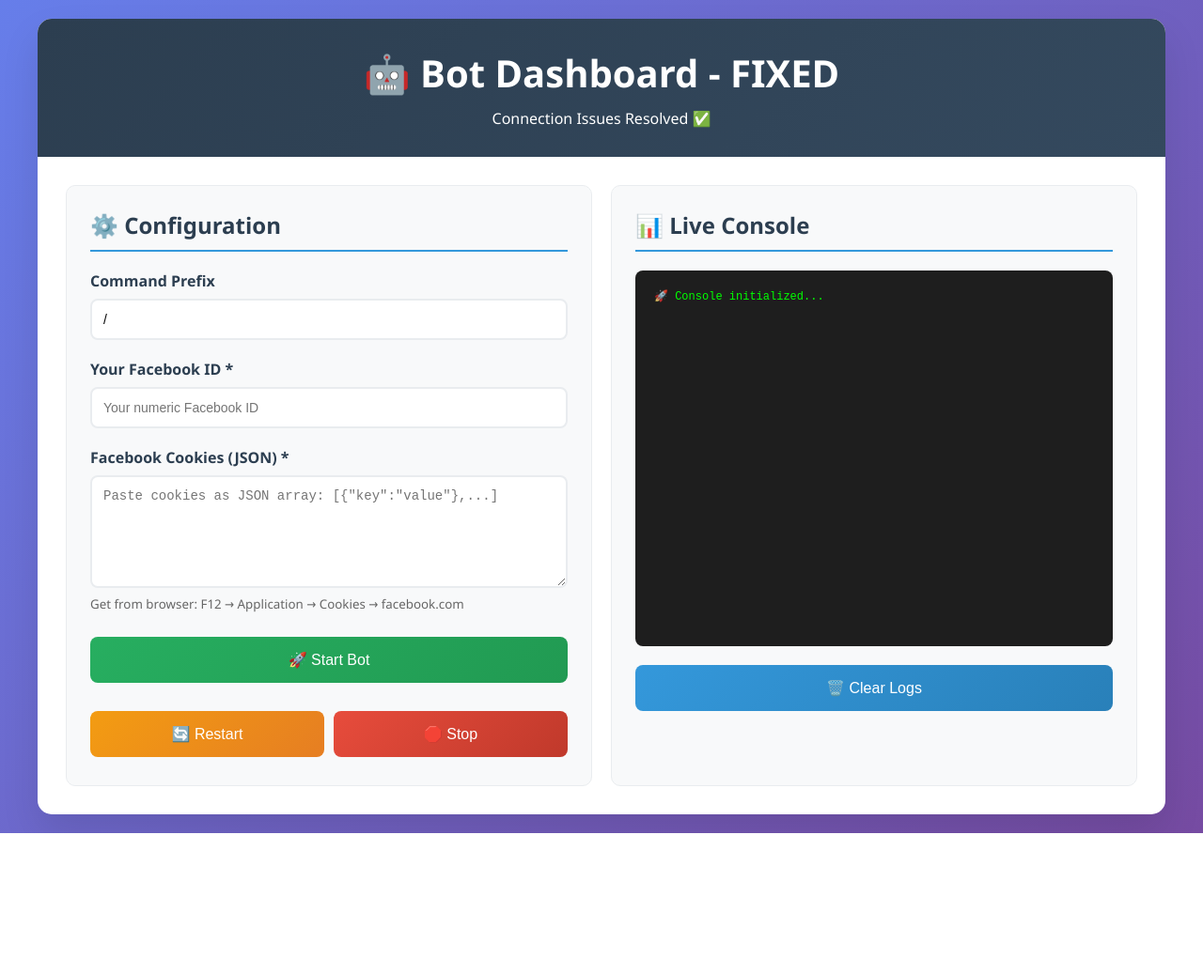
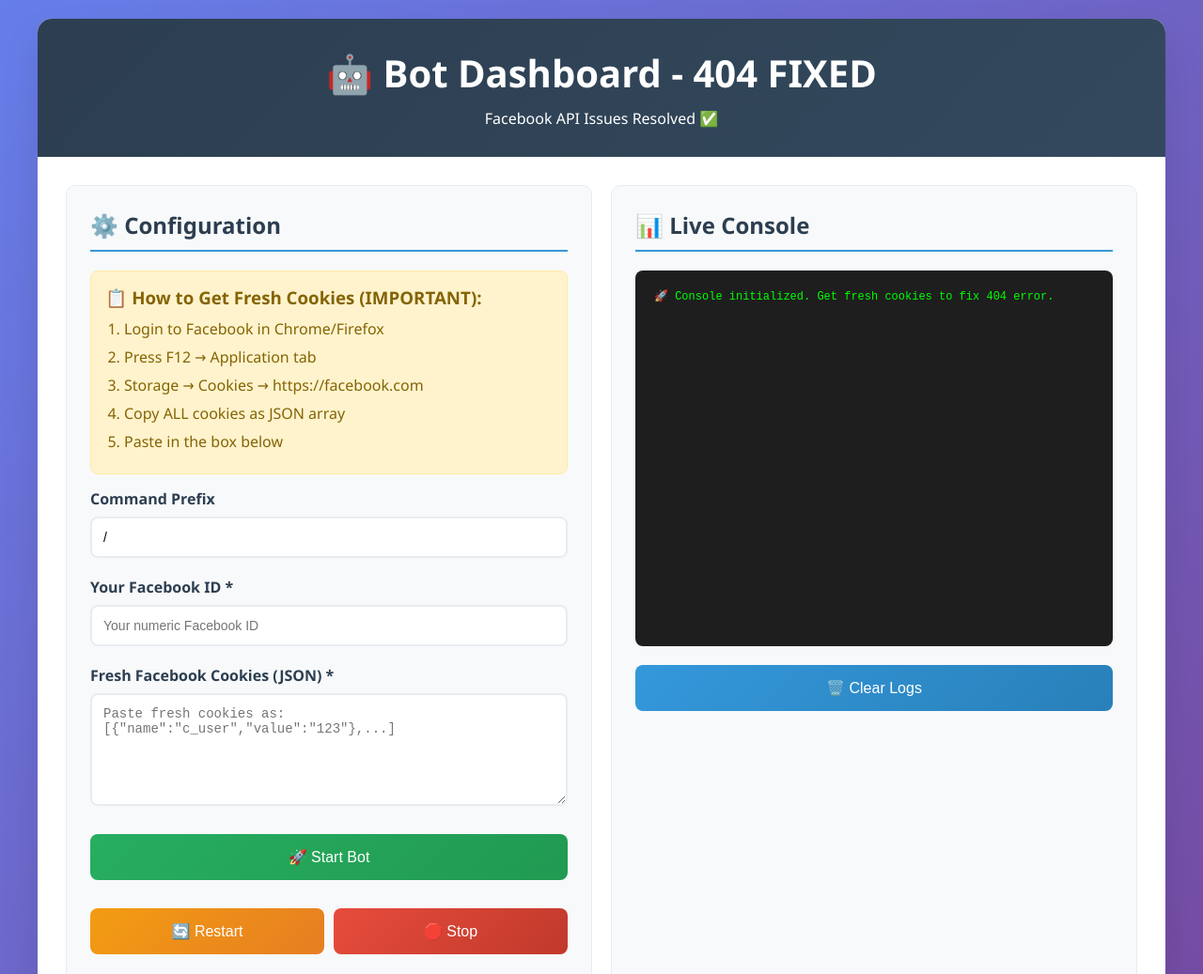
Before and after one commit to luckysingh224422-rgb/new-bot-updated, a website: page public/index.html in a window 1280 px wide. Shown: the top 1037 px of the page at 94% size. Before the commit the page ends 887 px from the top, so only its background shows below. Drawn offline with nearby package versions, Linux system fonts and the light colour scheme; no server answers.

Commit message:
Update index.html

```diff
--- a/public/index.html
+++ b/public/index.html
@@ -3,7 +3,7 @@
 <head>
     <meta charset="UTF-8">
     <meta name="viewport" content="width=device-width, initial-scale=1.0">
-    <title>Bot Dashboard - Fixed Version</title>
+    <title>Bot Dashboard - 404 Fixed</title>
     <style>
         * { margin: 0; padding: 0; box-sizing: border-box; }
         body {
@@ -97,55 +97,48 @@
             font-family: monospace;
             font-size: 12px;
         }
-        .status-indicator {
-            display: inline-block;
-            width: 12px;
-            height: 12px;
-            border-radius: 50%;
-            margin-right: 8px;
-        }
-        .status-online { background: #27ae60; }
-        .status-offline { background: #95a5a6; }
-        .status-error { background: #e74c3c; }
-        .status-connecting { background: #f39c12; animation: pulse 1.5s infinite; }
-        @keyframes pulse {
-            0% { opacity: 1; }
-            50% { opacity: 0.5; }
-            100% { opacity: 1; }
-        }
-        .alert {
+        .cookie-guide {
+            background: #fff3cd;
+            border: 1px solid #ffeaa7;
+            border-radius: 8px;
             padding: 15px;
-            border-radius: 8px;
             margin: 15px 0;
         }
-        .alert-error {
-            background: #ffeaea;
-            border-left: 4px solid #e74c3c;
-            color: #c0392b;
+        .cookie-guide h3 {
+            color: #856404;
+            margin-bottom: 10px;
         }
-        .alert-success {
-            background: #eaffea;
-            border-left: 4px solid #27ae60;
-            color: #219a52;
+        .cookie-guide ol {
+            margin-left: 20px;
         }
-        .control-buttons {
-            display: grid;
-            grid-template-columns: 1fr 1fr;
-            gap: 10px;
-            margin-top: 20px;
+        .cookie-guide li {
+            margin-bottom: 8px;
+            color: #856404;
         }
     </style>
 </head>
 <body>
     <div class="container">
         <div class="header">
-            <h1>🤖 Bot Dashboard - FIXED</h1>
-            <div>Connection Issues Resolved ✅</div>
+            <h1>🤖 Bot Dashboard - 404 FIXED</h1>
+            <div>Facebook API Issues Resolved ✅</div>
         </div>
 
         <div class="content">
             <div class="panel">
                 <h2>⚙️ Configuration</h2>
+
+                <div class="cookie-guide">
+                    <h3>📋 How to Get Fresh Cookies (IMPORTANT):</h3>
+                    <ol>
+                        <li>Login to Facebook in Chrome/Firefox</li>
+                        <li>Press F12 → Application tab</li>
+                        <li>Storage → Cookies → https://facebook.com</li>
+                        <li>Copy ALL cookies as JSON array</li>
+                        <li>Paste in the box below</li>
+                    </ol>
+                </div>
+
                 <form id="configForm">
                     <div class="form-group">
                         <label for="prefix">Command Prefix</label>
@@ -158,17 +151,14 @@
                     </div>
 
                     <div class="form-group">
-                        <label for="cookies">Facebook Cookies (JSON) *</label>
-                        <textarea id="cookies" required placeholder='Paste cookies as JSON array: [{"key":"value"},...]'></textarea>
-                        <small style="color: #666;">
-                            Get from browser: F12 → Application → Cookies → facebook.com
-                        </small>
+                        <label for="cookies">Fresh Facebook Cookies (JSON) *</label>
+                        <textarea id="cookies" required placeholder='Paste fresh cookies as: [{"name":"c_user","value":"123"},...]'></textarea>
                     </div>
 
                     <button type="submit" class="btn btn-success">🚀 Start Bot</button>
                 </form>
 
-                <div class="control-buttons">
+                <div style="display: grid; grid-template-columns: 1fr 1fr; gap: 10px; margin-top: 20px;">
                     <button type="button" class="btn btn-warning" onclick="restartBot()">🔄 Restart</button>
                     <button type="button" class="btn btn-danger" onclick="stopBot()">🛑 Stop</button>
                 </div>
@@ -184,7 +174,7 @@
             <div class="panel">
                 <h2>📊 Live Console</h2>
                 <div class="log-container" id="logContainer">
-                    <div>🚀 Console initialized...</div>
+                    <div>🚀 Console initialized. Get fresh cookies to fix 404 error.</div>
                 </div>
 
                 <div style="margin-top: 15px;">
@@ -223,24 +213,14 @@
         socket.on('bot_status', (data) => {
             botInfo.style.display = 'block';
 
-            const statusColors = {
-                'ONLINE': 'status-online',
-                'OFFLINE': 'status-offline',
-                'ERROR': 'status-error',
-                'CONNECTING': 'status-connecting',
-                'LISTENING': 'status-online',
-                'STOPPED': 'status-offline'
-            };
-
-            let html = `<div><strong>Status:</strong> <span class="status-indicator ${statusColors[data.status]}"></span> ${data.status}</div>`;
+            let html = `<div><strong>Status:</strong> ${data.status}</div>`;
 
             if (data.userInfo) {
                 html += `<div><strong>Bot:</strong> ${data.userInfo.name}</div>`;
-                html += `<div><strong>ID:</strong> ${data.userInfo.id}</div>`;
             }
 
             if (data.error) {
-                html += `<div class="alert alert-error"><strong>Error:</strong> ${data.error}</div>`;
+                html += `<div style="color: red; margin-top: 10px;"><strong>Error:</strong> ${data.error}</div>`;
             }
 
             statusDisplay.innerHTML = html;
@@ -265,7 +245,7 @@
                 const result = await response.json();
                 showAlert(result.success ? '✅ ' + result.message : '❌ ' + result.error, result.success);
             } catch (error) {
-                showAlert('❌ Network error: ' + error.message, false);
+                showAlert('❌ Network error', false);
             }
         });
 
@@ -294,7 +274,7 @@
         }
 
         function showAlert(message, isSuccess) {
-            statusAlert.innerHTML = `<div class="alert ${isSuccess ? 'alert-success' : 'alert-error'}">${message}</div>`;
+            statusAlert.innerHTML = `<div style="padding: 10px; border-radius: 5px; margin: 10px 0; background: ${isSuccess ? '#d4edda' : '#f8d7da'}; color: ${isSuccess ? '#155724' : '#721c24'}">${message}</div>`;
             setTimeout(() => statusAlert.innerHTML = '', 5000);
         }
     </script>
```
